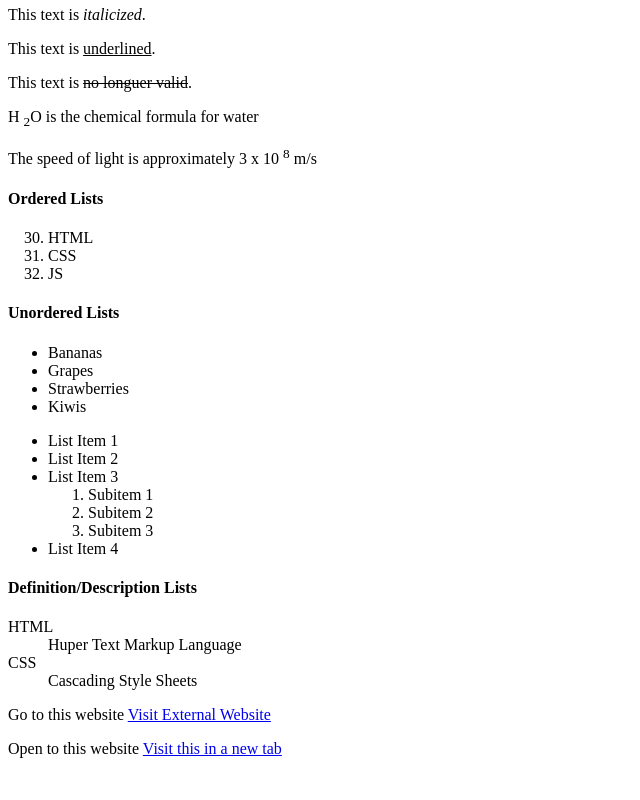
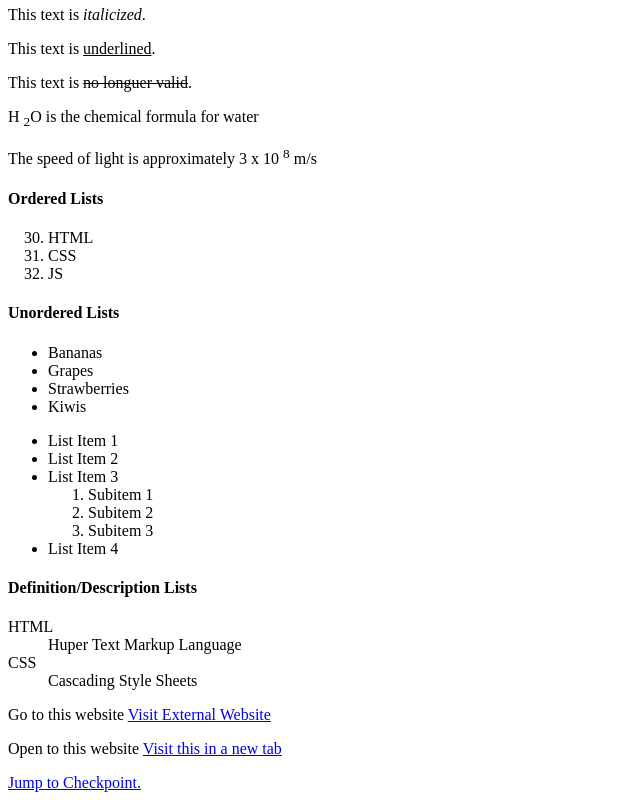
Before and after one commit to noungajo1/FET06, a plain HTML site: page html/typography.html in a window 1280 px wide. Shown: the part 828-1628 px from the top of the page, without its empty margins (0-640 px from the left). Before the commit the page ends 1602 px from the top, so only its background shows below. Drawn offline with Linux system fonts and the light colour scheme.

Commit message:
anchor points

```diff
--- a/html/typography.html
+++ b/html/typography.html
@@ -24,7 +24,7 @@
         Lorem ipsum dolor sit amet consectetur adipisicing elit. Cum culpa vero sint corporis. Pariatur quos, ex illum quibusdam a, consequatur maiores facere eum quam, doloribus neque? Ab rerum ipsam molestiae.
         </p>
         <hr>
-        <h3 id="'checkpoint">Checkpoint</h3>
+        <h3 id="checkpoint">Checkpoint</h3>
         <p>This is some content on page</p>
         <hr>
         <!-- Structural Elements -->
@@ -96,5 +96,7 @@
             <a href="https://google.com" target="_blank">Visit this in a new tab</a>
         </p>
 
+        <!-- Anchor Points -->
+        <a href="#checkpoint">Jump to Checkpoint.</a>
     </body>
 </html>
```
